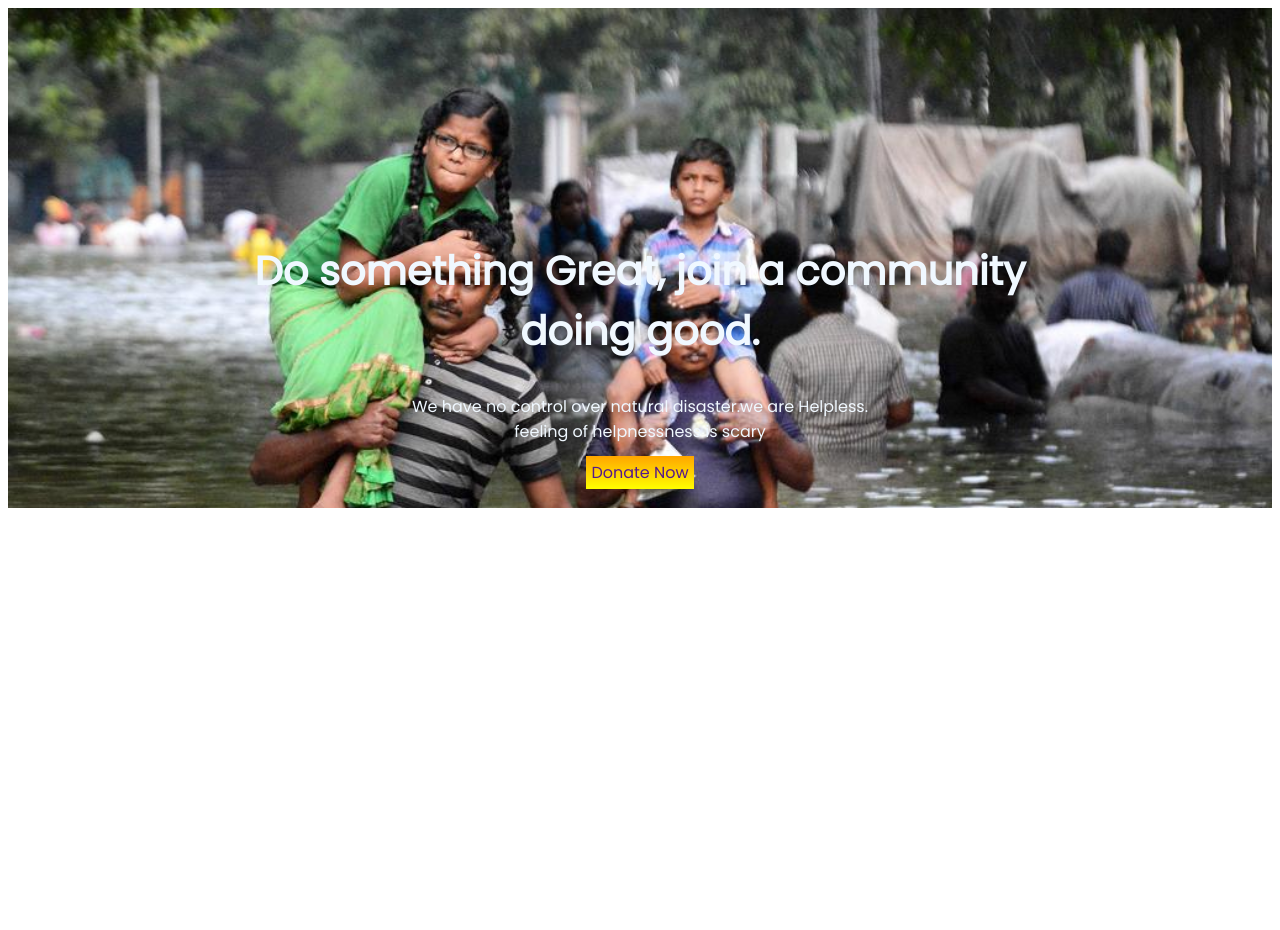
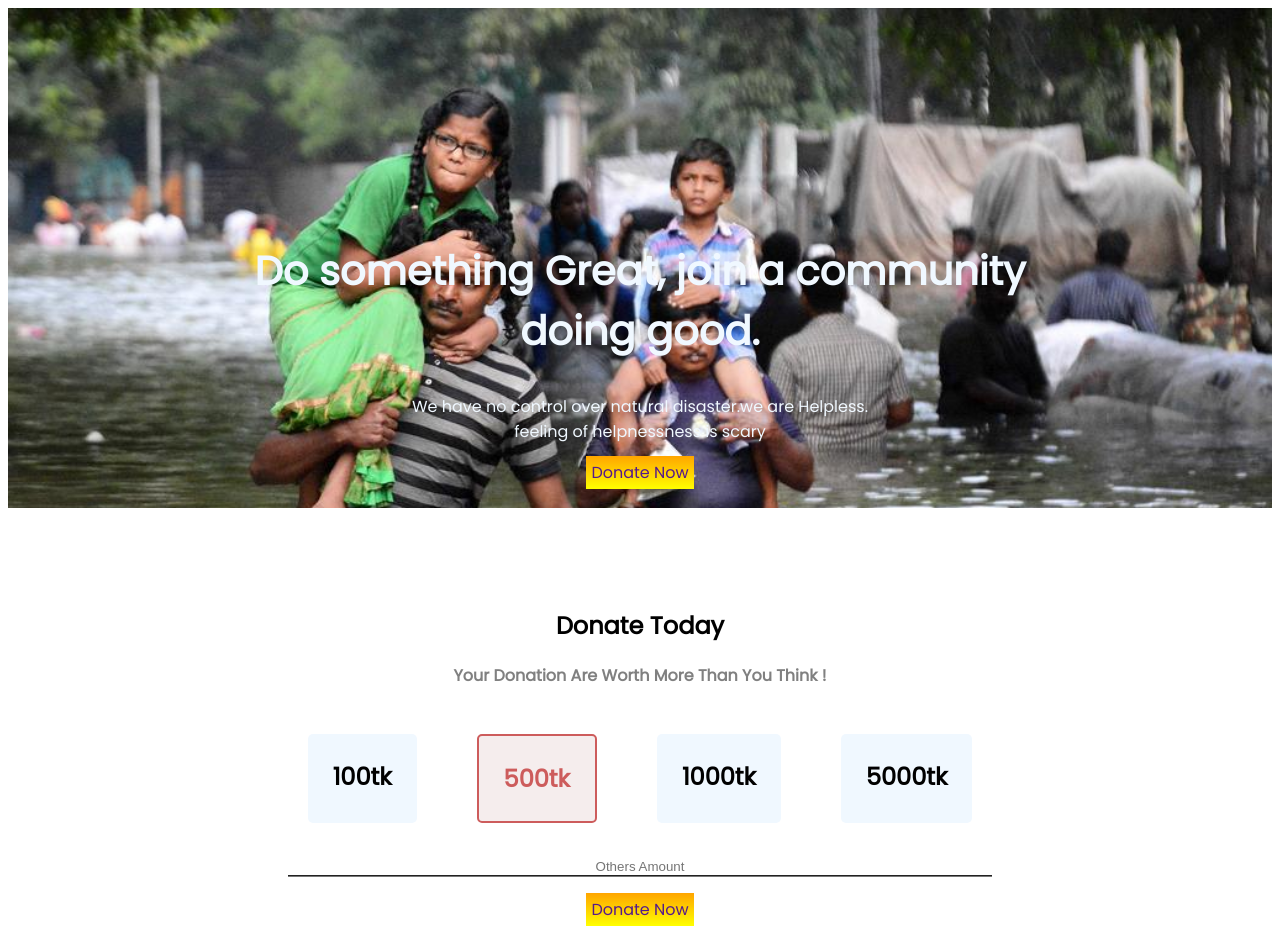
Before and after one commit to Shahriarmehedi00/donate-today, a plain HTML site: page index.html in a window 1280 px wide. Before the commit the page ends 800 px from the top, so only its background shows below. Drawn offline with Linux system fonts and the light colour scheme.

Commit message:
first commit

```diff
--- a/index.html
+++ b/index.html
@@ -18,7 +18,8 @@
 
         <div class="header-part">
             <h1 id="header-intro">Do something Great, join a community <br> doing good.</h1>
-            <p>We have no control over natural disaster.we are Helpless. <br> feeling of helpnessness is scary</p>
+            <p>We have no control over natural disaster.we are Helpless. <br> feeling of helpnessness
+                is scary</p>
 
 
             <a class="anchor-btn" href="">Donate Now</a>
@@ -30,6 +31,52 @@
 
 
     </section>
+
+    <!-- Donate-amount -->
+
+    <section class="amount-part">
+        <div class="donation-intro">
+
+            <h1>Donate Today</h1>
+            <p class="para-graph"> Your Donation Are Worth More Than You Think !
+            </p>
+        </div>
+
+        <div class="donation-amount">
+
+            <h1 class="amount-number">100tk</h1>
+            <h1 id="bold-amount" class="amount-number">500tk</h1>
+            <h1 class="amount-number">1000tk</h1>
+            <h1 class="amount-number">5000tk</h1>
+
+
+        </div>
+
+        <div class="others-amount">
+            <form>
+
+                <input type="text" class="no-outline" placeholder="Others Amount">
+
+
+            </form>
+
+            <a class="anchor-btn" href="">Donate Now</a>
+        </div>
+
+
+
+
+
+
+
+
+
+    </section>
+
+
+
+
+
 </body>
 
 </html>
--- a/style.css
+++ b/style.css
@@ -25,11 +25,11 @@
      color: aliceblue;
  }
 
+ .para-graph {
+     color: gray;
+     font-weight: 700;
 
-
-
-
-
+ }
 
  .anchor-btn {
      background-image: linear-gradient(orange, yellow);
@@ -40,3 +40,59 @@
 
 
  }
+
+ /* dOnate section */
+
+
+ .amount-part {
+     margin-top: 100px;
+ }
+
+ .donation-amount {
+     display: flex;
+     justify-content: center;
+
+ }
+
+ .donation-intro {
+     text-align: center;
+ }
+
+ .amount-number {
+     margin: 30px;
+
+     box-sizing: border-box;
+     background-color: aliceblue;
+     padding: 25px;
+     border-radius: 5px;
+ }
+
+ #bold-amount {
+     background-color: rgb(245, 237, 237);
+     color: indianred;
+     border: 2px solid indianred;
+
+ }
+
+
+ input {
+
+     border-top-style: hidden;
+     border-right-style: hidden;
+     border-left-style: hidden;
+     border-bottom-style: groove;
+
+     text-align: center;
+     width: 700px;
+     margin-bottom: 20px;
+
+
+ }
+
+ .no-outline:focus {
+     outline: none;
+ }
+
+ .others-amount {
+     text-align: center;
+ }
```
